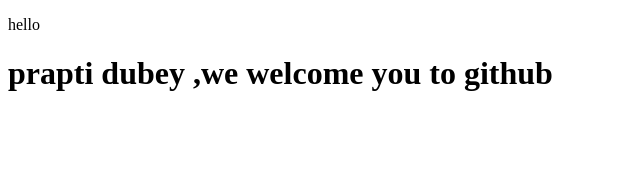
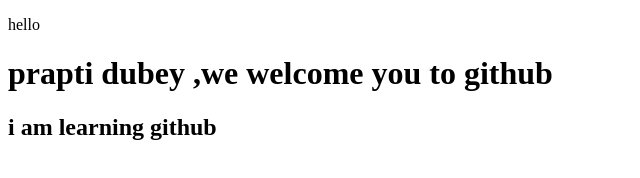
Before and after one commit to Prapti-1203/demo, a plain HTML site: page index.html in a window 1280 px wide. Shown: the whole page, without its empty margins (0-640 px from the left). Drawn offline with Linux system fonts and the light colour scheme.

Commit message:
Update index.html
learning

```diff
--- a/index.html
+++ b/index.html
@@ -8,5 +8,6 @@
 <body>
     <p>hello</p>
     <h1>prapti dubey ,we welcome you to github</h1>
+    <h2>i am learning github</h2>
 </body>
 </html>
```
